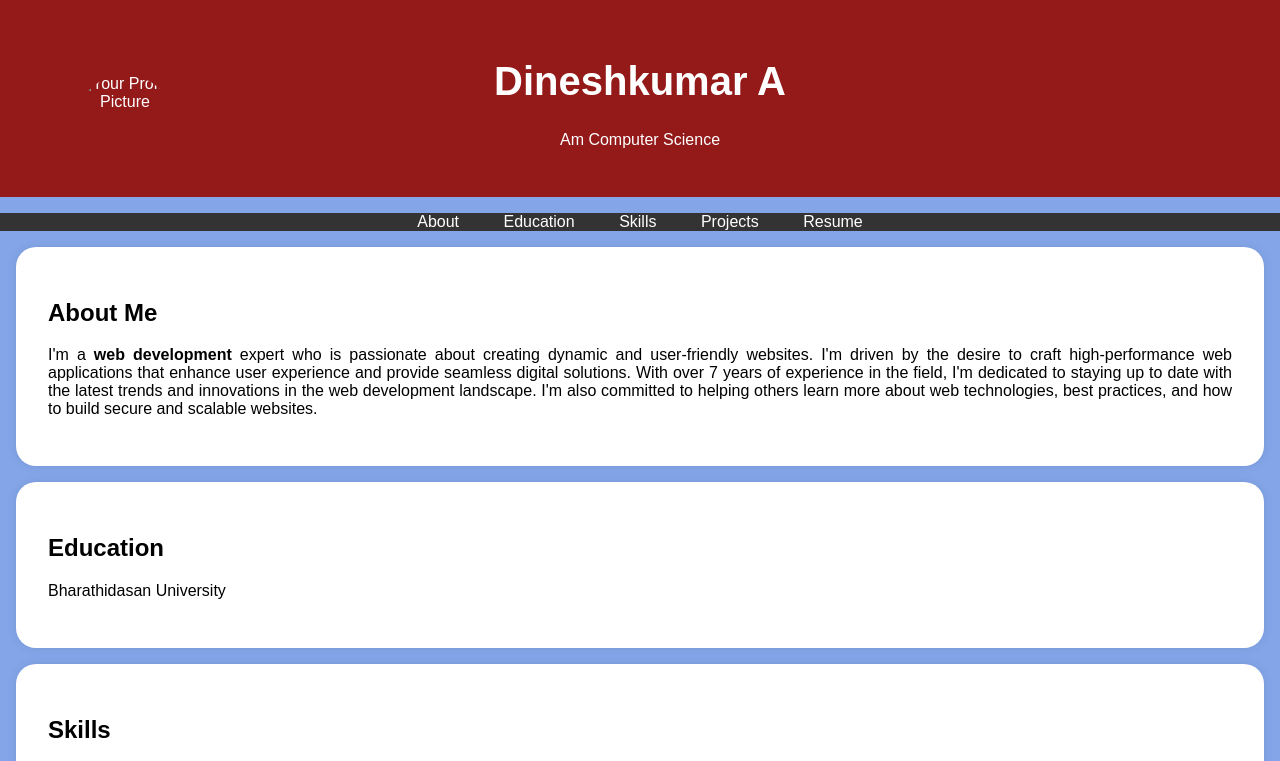
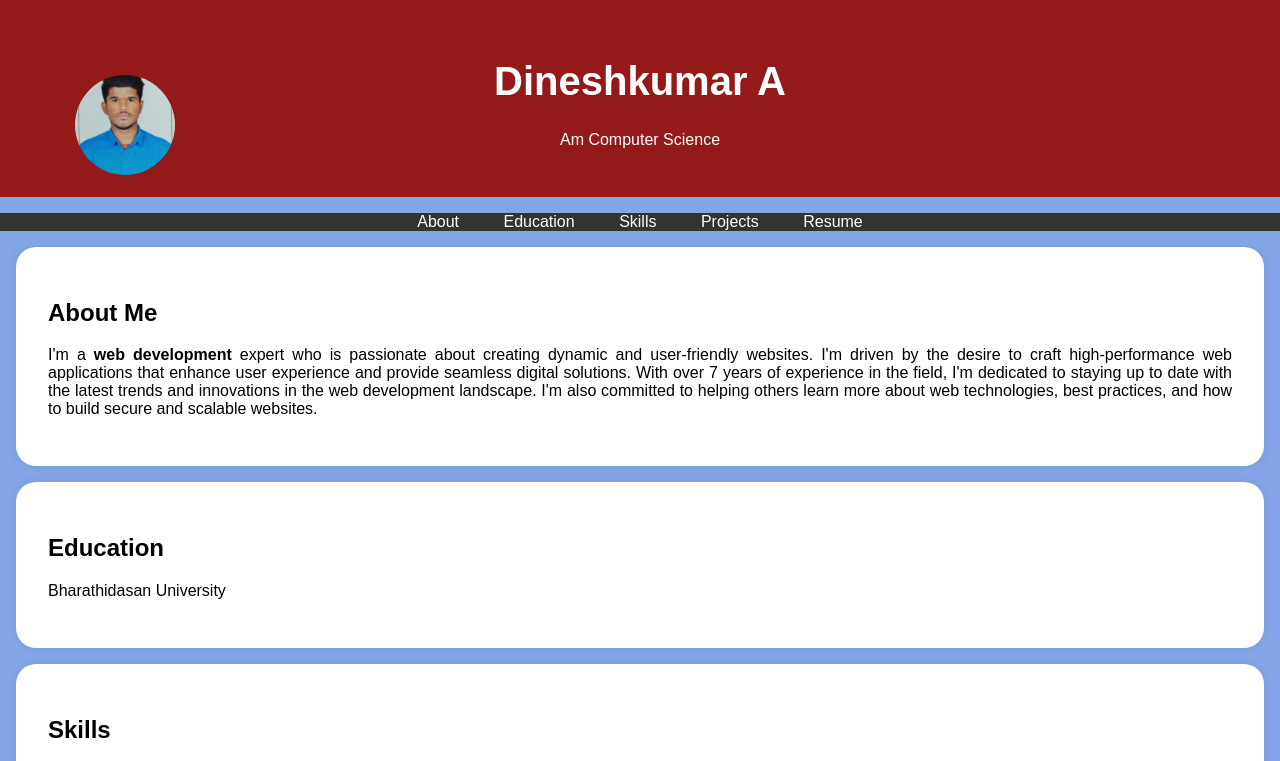
Before and after one commit to dineshkumar-cs/portflio, a plain HTML site: page index.html in a window 1280 px wide. Shown: the top 761 px of the page. Drawn offline with Linux system fonts and the light colour scheme.

Commit message:
Update index.html

```diff
--- a/index.html
+++ b/index.html
@@ -95,7 +95,7 @@
     <header>
         <div class="header-content">
             <!-- Add your profile picture here -->
-            <img src="" alt="Your Profile Picture" class="profile-picture">
+            <img src="Dinesh.jpeg" alt="Your Profile Picture" class="profile-picture">
             <h1>Dineshkumar A</h1>
             <p>Am Computer Science</p>
         </div>
```
